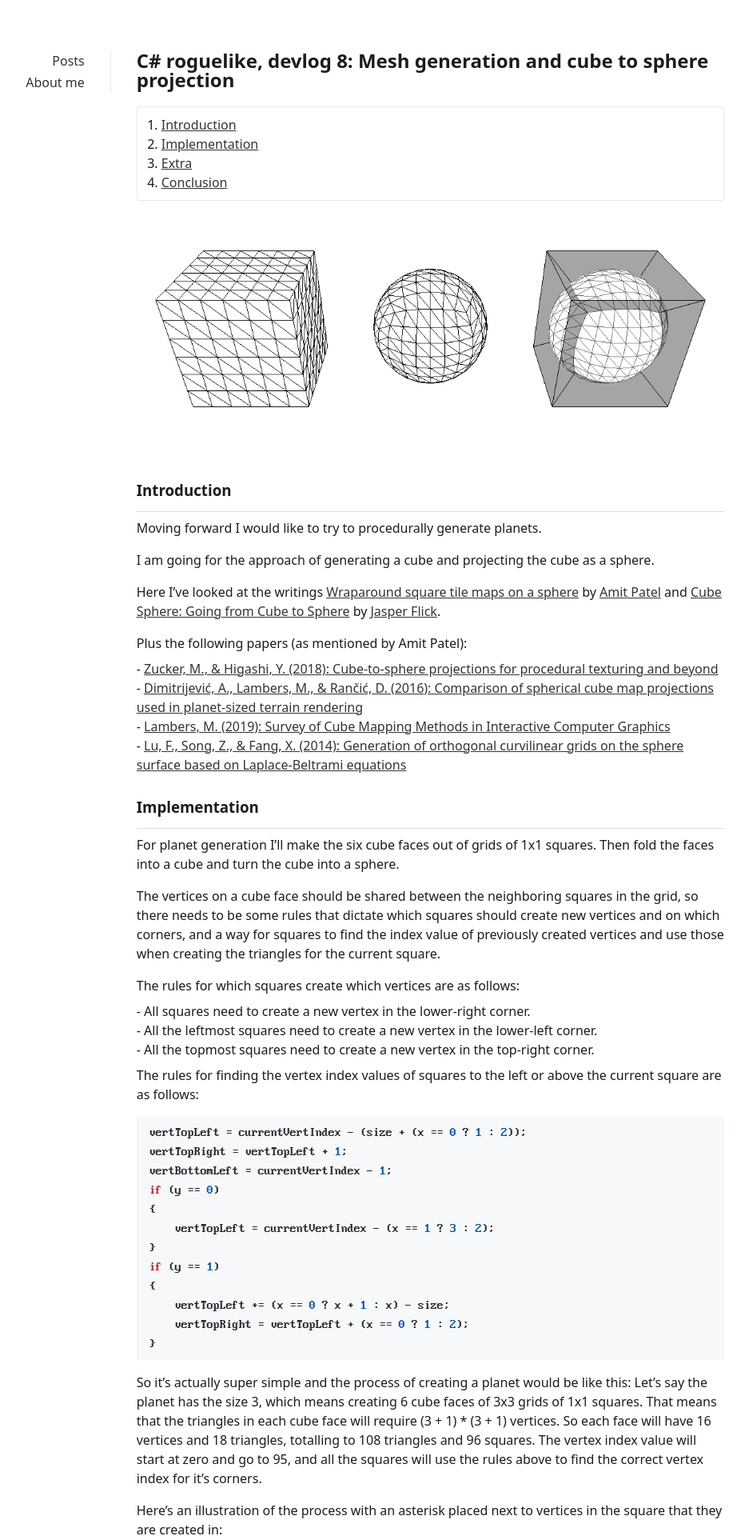
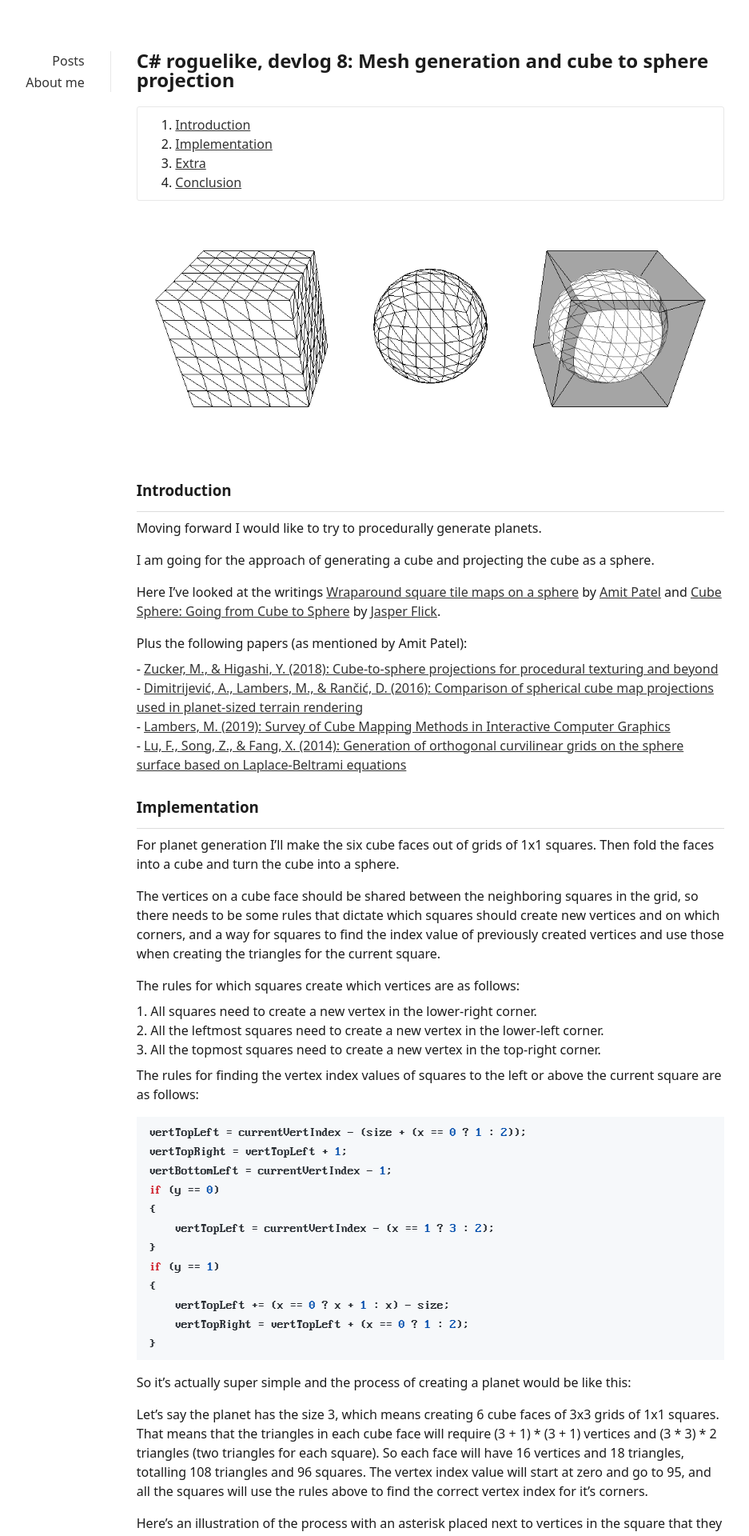
Before and after one commit to casper-borretzen/casper-borretzen.github.io, a Jekyll site: the page built from _posts/2024-06-10-roguelike-devlog8.md, in a window 1280 px wide. Shown: the top 1920 px of the page at 80% size, without its empty margins (182-1119 px from the left). Built offline with Jekyll 4.4.1, drawn with Linux system fonts in a browser that asks for light colours.

Commit message:
small devlog 8 edit

````diff
--- a/_posts/2024-06-10-roguelike-devlog8.md
+++ b/_posts/2024-06-10-roguelike-devlog8.md
@@ -28,9 +28,9 @@ For planet generation I'll make the six cube faces out of grids of 1x1 squares.
 The vertices on a cube face should be shared between the neighboring squares in the grid, so there needs to be some rules that dictate which squares should create new vertices and on which corners, and a way for squares to find the index value of previously created vertices and use those when creating the triangles for the current square.
 
 The rules for which squares create which vertices are as follows:
-- All squares need to create a new vertex in the lower-right corner.
-- All the leftmost squares need to create a new vertex in the lower-left corner.
-- All the topmost squares need to create a new vertex in the top-right corner.
+1. All squares need to create a new vertex in the lower-right corner.
+2. All the leftmost squares need to create a new vertex in the lower-left corner.
+3. All the topmost squares need to create a new vertex in the top-right corner.
 
 The rules for finding the vertex index values of squares to the left or above the current square are as follows:
 ```csharp
@@ -48,7 +48,9 @@ if (y == 1)
 }
 ```
 
-So it's actually super simple and the process of creating a planet would be like this: Let's say the planet has the size 3, which means creating 6 cube faces of 3x3 grids of 1x1 squares. That means that the triangles in each cube face will require (3 + 1) * (3 + 1) vertices. So each face will have 16 vertices and 18 triangles, totalling to 108 triangles and 96 squares. The vertex index value will start at zero and go to 95, and all the squares will use the rules above to find the correct vertex index for it's corners.
+So it's actually super simple and the process of creating a planet would be like this:
+
+Let's say the planet has the size 3, which means creating 6 cube faces of 3x3 grids of 1x1 squares. That means that the triangles in each cube face will require (3 + 1) * (3 + 1) vertices and (3 * 3) * 2 triangles (two triangles for each square). So each face will have 16 vertices and 18 triangles, totalling 108 triangles and 96 squares. The vertex index value will start at zero and go to 95, and all the squares will use the rules above to find the correct vertex index for it's corners.
 
 Here's an illustration of the process with an asterisk placed next to vertices in the square that they are created in:
 
--- a/_sass/_main.scss
+++ b/_sass/_main.scss
@@ -244,7 +244,10 @@ figcaption {
 	font-weight: bold;
 }
 
+ul, ol {
+	list-style-position: inside;
+}
+
 ul {
-	list-style-position: inside;
 	list-style-type: "⁃ ";
 }
````
Also changed, not shown: _posts/2024-06-11-roguelike-devlog9.md (+0 -13 lines).
